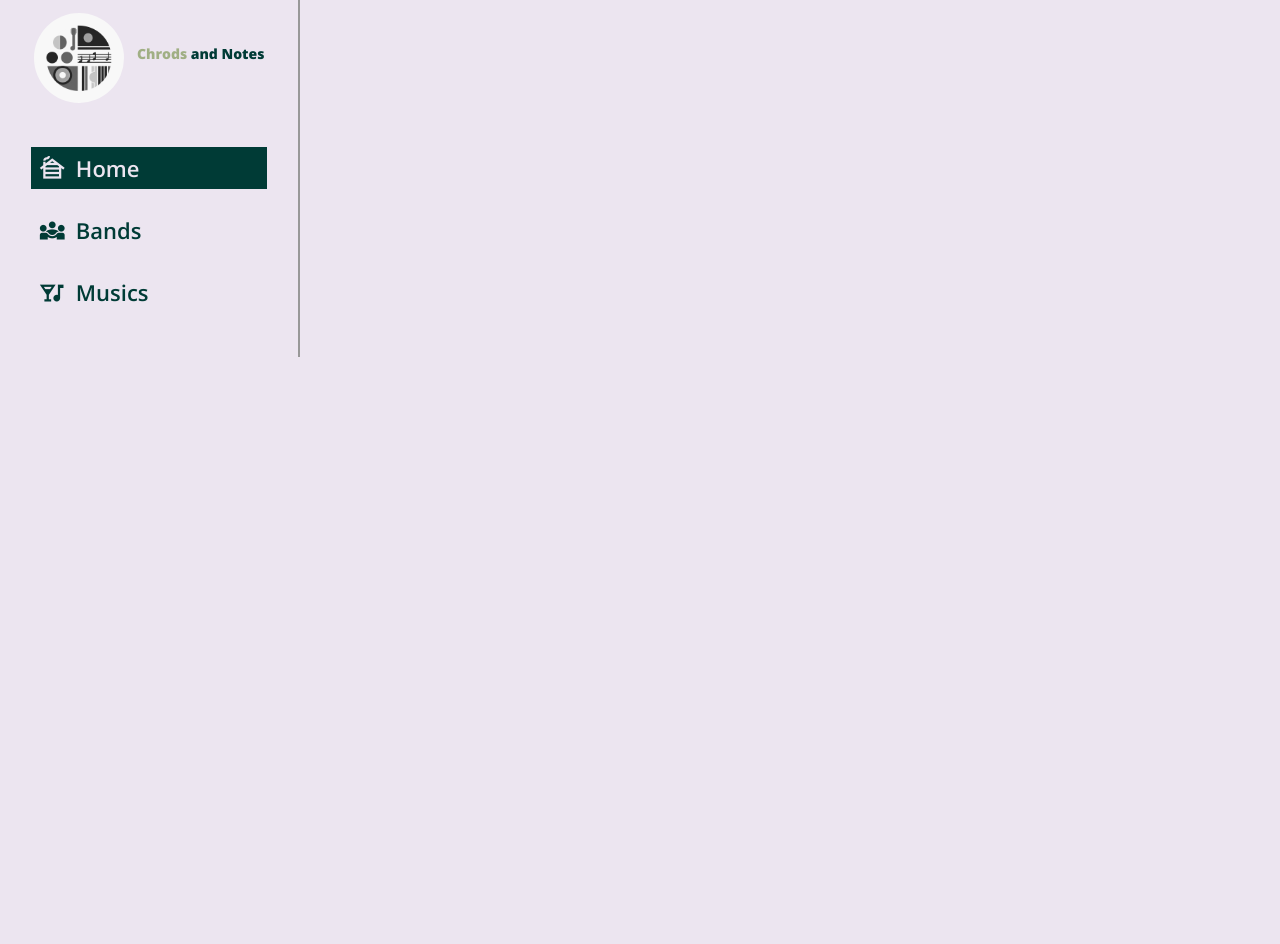
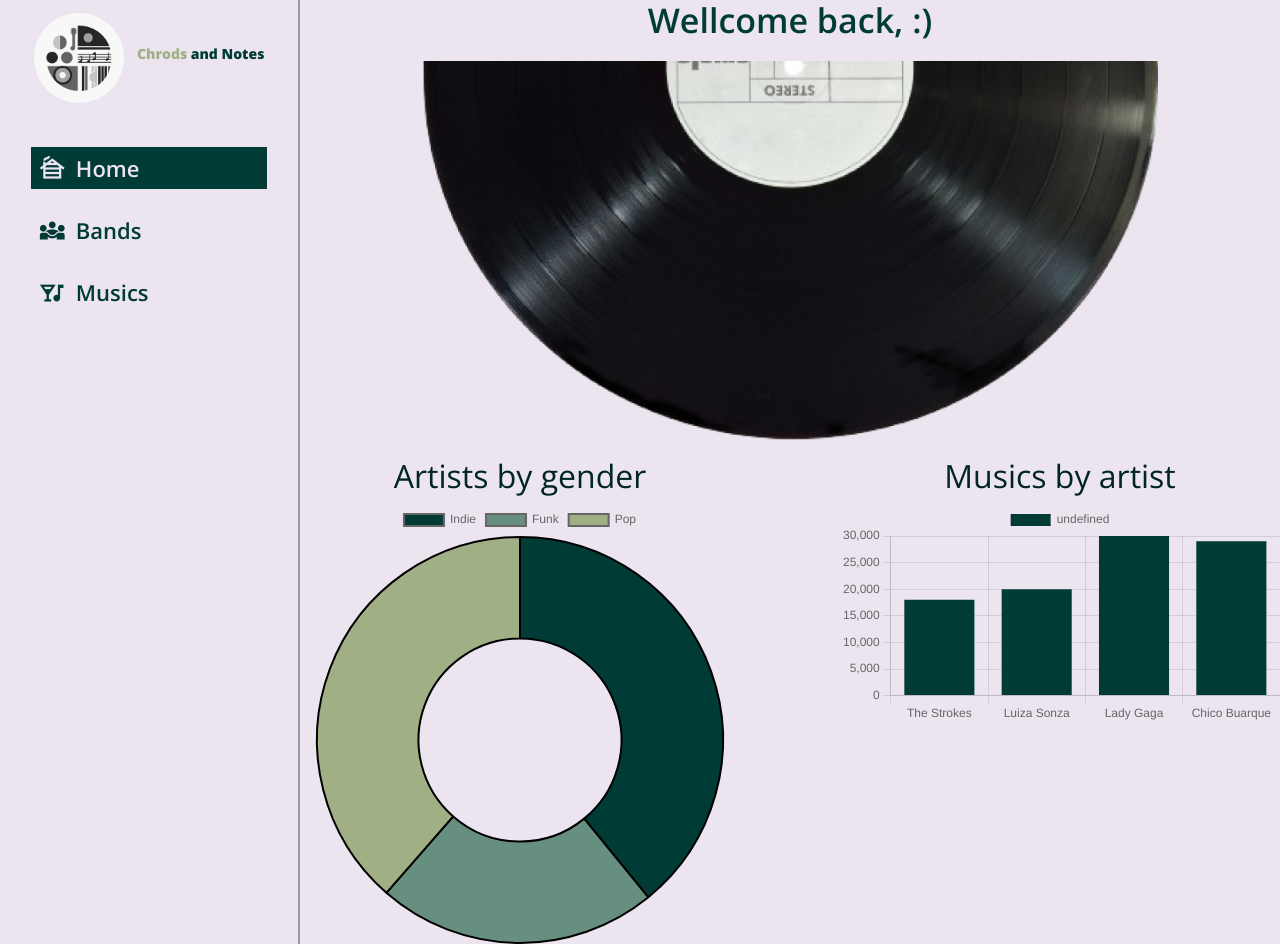
Before and after one commit to LuanCalais/Chrods-and-Notes, a React (Create React App) app in the folder frontend/: page /app in a window 1280 px wide. Before the commit the page ends 800 px from the top, so only its background shows below. Built offline with nearby package versions, Linux system fonts and the light colour scheme.

Commit message:
refactor: change contents

```diff
--- a/frontend/src/Components/LoggedPage/LoggedPage.module.css
+++ b/frontend/src/Components/LoggedPage/LoggedPage.module.css
@@ -1,3 +1,7 @@
+.componentesContainer {
+  display: flex;
+}
+
 .loggedContent {
   display: flex;
 }
--- a/frontend/src/Components/LoggedPage/index.jsx
+++ b/frontend/src/Components/LoggedPage/index.jsx
@@ -1,58 +1,32 @@
 import styles from "./LoggedPage.module.css";
 import SideMenu from "../Common/SideMenu";
-import { useNavigate } from "react-router-dom";
 
-import { useContext, useEffect } from "react";
+import { useContext, useEffect, useState } from "react";
 import { UserContext } from "../../Contexts/UserContext";
 import { UserModel } from "../../Model";
-import UserService from "../../Services/UserService";
-import { responseRequest } from "../../utils";
+
+import { Outlet } from "react-router-dom";
 
 const LoggedPage = () => {
   const { validateLogin } = useContext(UserContext);
 
   useEffect(() => {
     validateLogin();
-  }, []);
+  }, [validateLogin]);
 
-  const getUserContext = () => {
-    console.log("Cheguei aqui papihihi");
-    // console.log(`context`, context);
+  const [loggedUser, setLoggedUser] = useState(new UserModel());
+  const { setContextUser } = useContext(UserContext);
+
+  const logUser = (user = {}) => {
+    setLoggedUser(user);
+    setContextUser(user);
   };
 
-  //   const [selectedContent, setSelectedContent] = useState(0);
-  //   const [loggedUser, setLoggedUser] = useState(new UserModel());
-  //   const [user, setUser] = useState(new UserModel());
-  //   const navigate = useNavigate();
-  //   const { setContextUser } = useContext(UserContext);
+  return (
+    <div className={styles.componentesContainer}>
+      <SideMenu loggedUser={logUser} />
 
-  const logUser = (user = {}) => {
-    //     setLoggedUser(user);
-    //     setContextUser(user);
-  };
-
-  async function logOutUser() {
-    //     const storageUserState = localStorage.getItem("userState");
-    //     const userStateObject = JSON.parse(storageUserState);
-    //     setUser({ email: userStateObject.email });
-    //     const res = await UserService.loginUser({
-    //       email: userStateObject.email,
-    //       state: false,
-    //     });
-    //     responseRequest(res);
-    //     setContextUser(res.data.data);
-    //     navigate("/")
-  }
-
-  return (
-    <div>
-      <SideMenu loggedUser={logUser} handleLogOut={logOutUser} />
-      {/* setContent={handleContent} */}
-      {/* <div className={styles.content}>
-        {selectedContent === 0 && <Home user={loggedUser} />}
-        {selectedContent === 1 && <Bands />}
-        {selectedContent === 2 && <Musics />}
-      </div> */}
+      <Outlet />
     </div>
   );
 };
```
